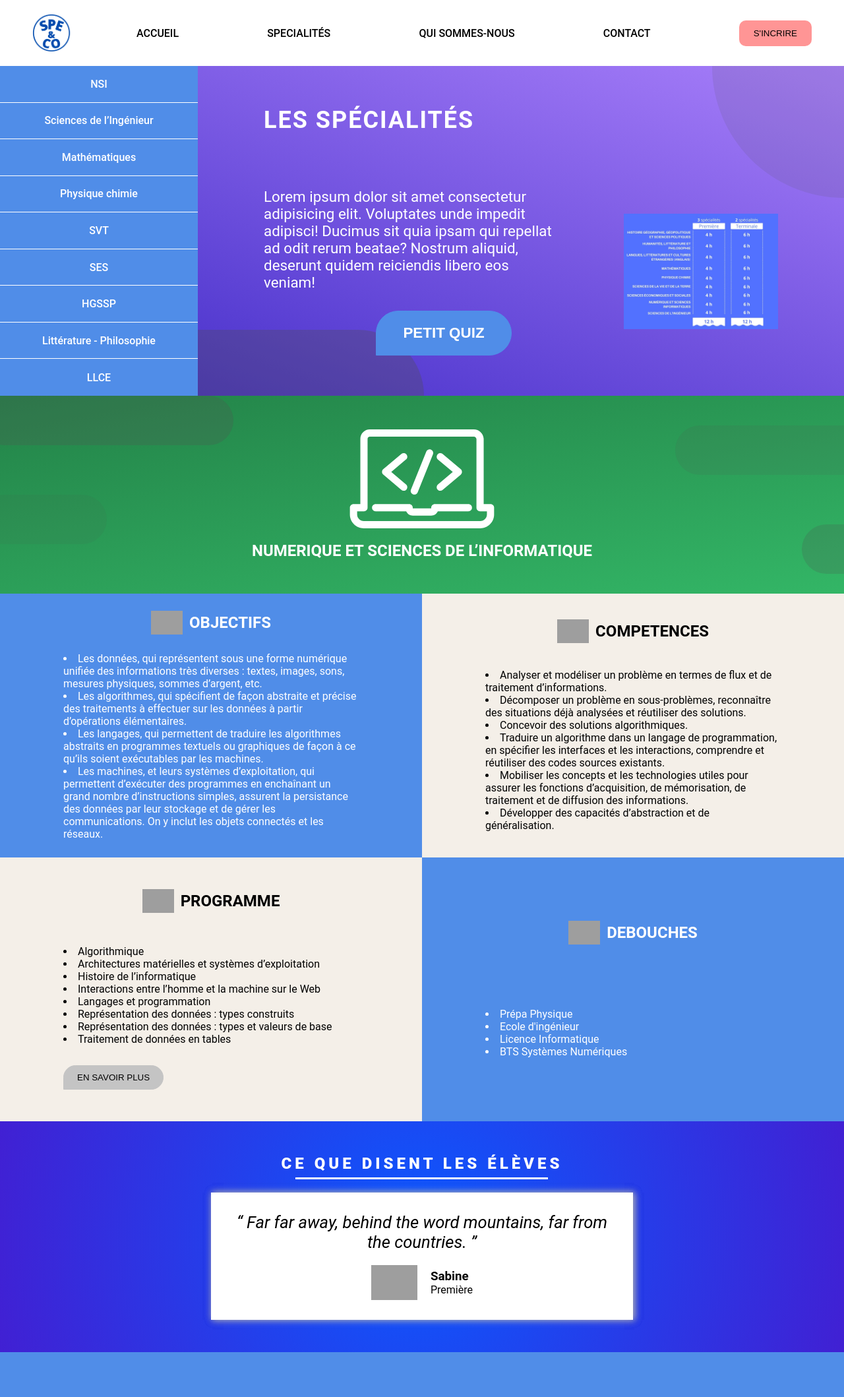
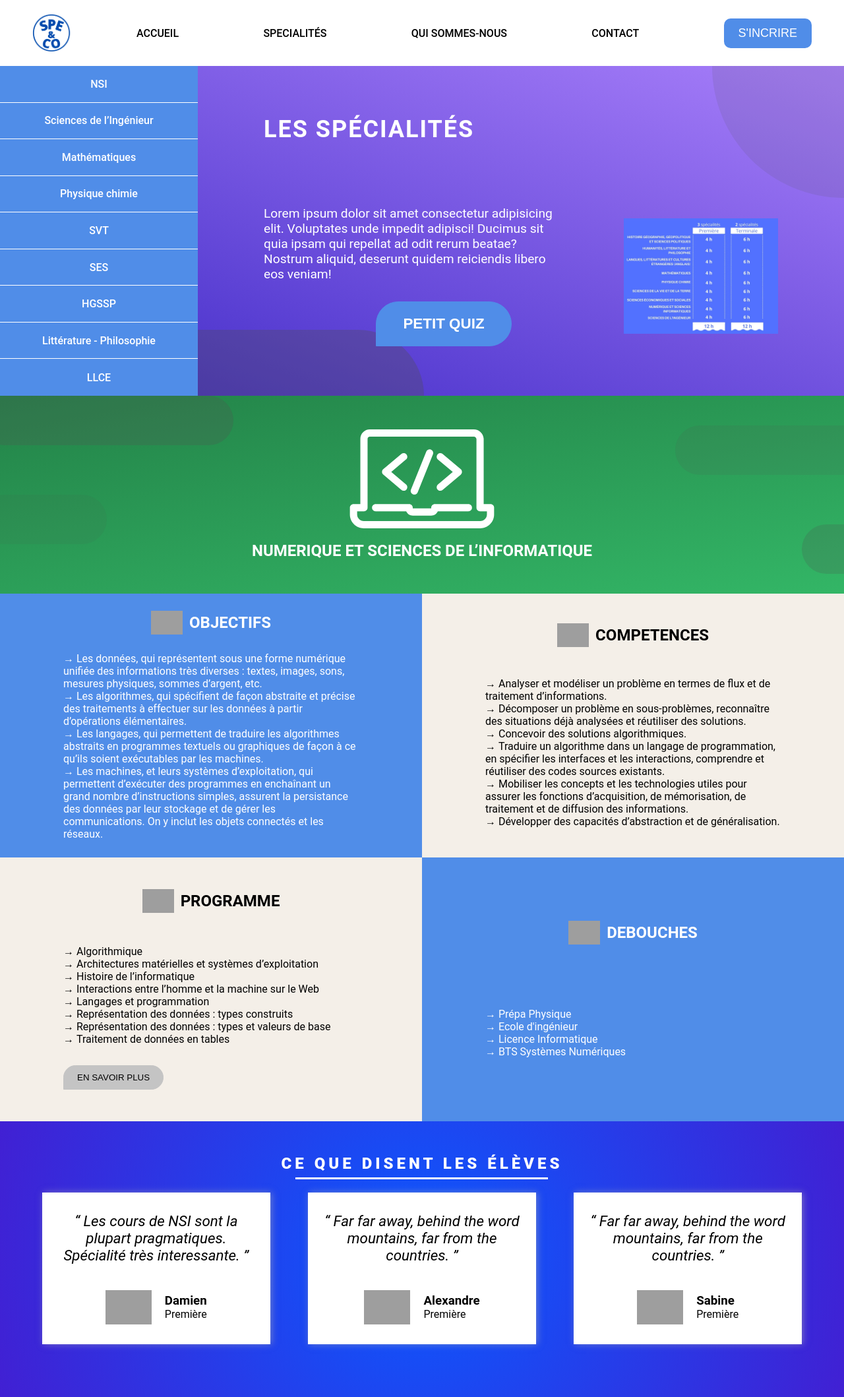
Before and after one commit to Dams0601/SPE-CO, a PHP site: page /html/specialites.html in a window 1280 px wide. Shown: the whole page at 66% size. Before the commit the page ends 2050 px from the top, so only its background shows below. Run offline with PHP 8.4, Linux system fonts and the light colour scheme; some libraries are stand-ins or nearby versions; grey boxes are pictures that could not be loaded.

Commit message:
Add files via upload

```diff
--- a/Spe&Co/web/css/style_spe.css
+++ b/Spe&Co/web/css/style_spe.css
@@ -69,18 +69,19 @@ nav .logo img {
 .inscrption {
     padding: 10px 20px;
     border: 2px solid transparent;
-    background: rgb(255, 149, 149);
+    background: #508DE8;
     border-radius: 10px;
-    transition: background .5s;
-    color: auto;
+    transition: all .5s;
+    color: white;
+    font-size: large;
     cursor: pointer;
 
 }
 
 .inscrption:hover {
-    border: 2px solid rgb(255, 149, 149);
+    border: 2px solid #508DE8;
     background: transparent;
-    color: rgb(255, 116, 116);
+    color: #508DE8;
 }
 
 /* HEADER */
@@ -198,7 +243,7 @@ nav .logo img {
     flex-direction: column;
     align-items: center;
     justify-content: space-between;
-    font-size: 1.4em;
+    font-size: 1.2em;
 }
 
 .introduction-content img {
@@ -302,26 +354,33 @@ nav .logo img {
     align-items: center;
     justify-content: center;
 }
+
 .subcontent {
     width: 100%;
     display: flex;
     flex-direction: row;
     align-items: center;
     justify-content: center;
+    min-height: 400px;
+    height: auto;
+
 }
 
 .box {
     width: 50%;
-    height: 50vh;
+    min-height: 400px;
+    height: 100%;
     display: flex;
     flex-direction: column;
     align-items: center;
     justify-content: space-evenly;
 }
+
 .box-blue {
     background: #508DE8;
     color: white;
 }
+
 .box-white {
     background: #F4EFE8;
     color: black;
@@ -331,6 +390,10 @@ nav .logo img {
     width: 70%;
 }
 
+.box-content li {
+    list-style-type: "→ ";
+}
+
 .box-title {
     display: flex;
     flex-direction: row;
@@ -380,11 +445,10 @@ a {
     justify-content: flex-start;
     align-items: center;
     flex-direction: column;
-    position: relative;
     padding-top: 50px;
     padding-bottom: 50px;
-    height: 350px;
-    background: radial-gradient(circle, rgba(11,89,255,1) 0%, rgba(65,32,211,1) 100%);
+    height: auto;
+    background: radial-gradient(circle, rgba(11, 89, 255, 1) 0%, rgba(65, 32, 211, 1) 100%);
 }
 
 .comments h2 {
@@ -401,29 +465,34 @@ a {
 }
 
 .comments-border {
-    width: 100%;
-    display: block;
-    position: relative;
+    width: 90%;
+    min-height: 250px;
+    display: flex;
+    flex-direction: row;
+    justify-content: space-between;
     height: auto;
     margin-bottom: 30px;
 }
 
 .box-comments0 {
-    width: 50%;
+    width: 30%;
     padding: 30px 20px;
-    position: absolute;
     margin-top: 20px;
-    background:#FFF;
+    background: #FFF;
     box-shadow: 2px 0px 10px rgba(177, 177, 177, 0.5);
     right: 25%;
+    display: flex;
+    flex-direction: column;
+    justify-content: space-between;
 }
+
 .box-comments0:last-child {
     margin-right: 0;
 }
 
 .quote {
     width: 100%;
-    font-size: 1.6em;
+    font-size: 1.4em;
     text-align: center;
     font-style: oblique;
 }
@@ -433,8 +502,8 @@ a {
     flex-direction: row;
     align-items: center;
     justify-content: center;
-    margin-top: 20px;
 }
+
 .profil img {
     width: 70px;
     margin-right: 20px;
```
Also changed, not shown: other parts of Spe&Co/web/css/style_spe.css (+69 -14 lines).
